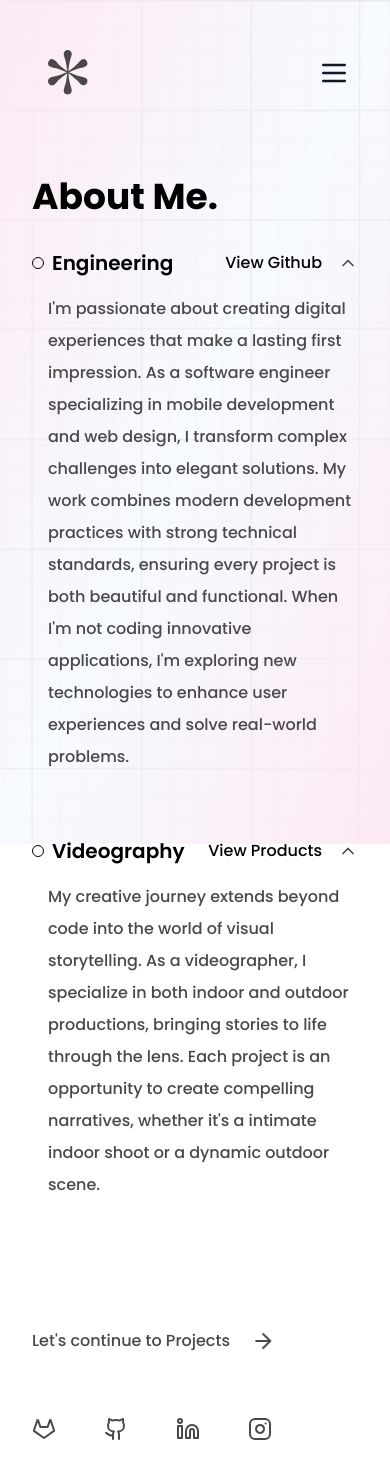
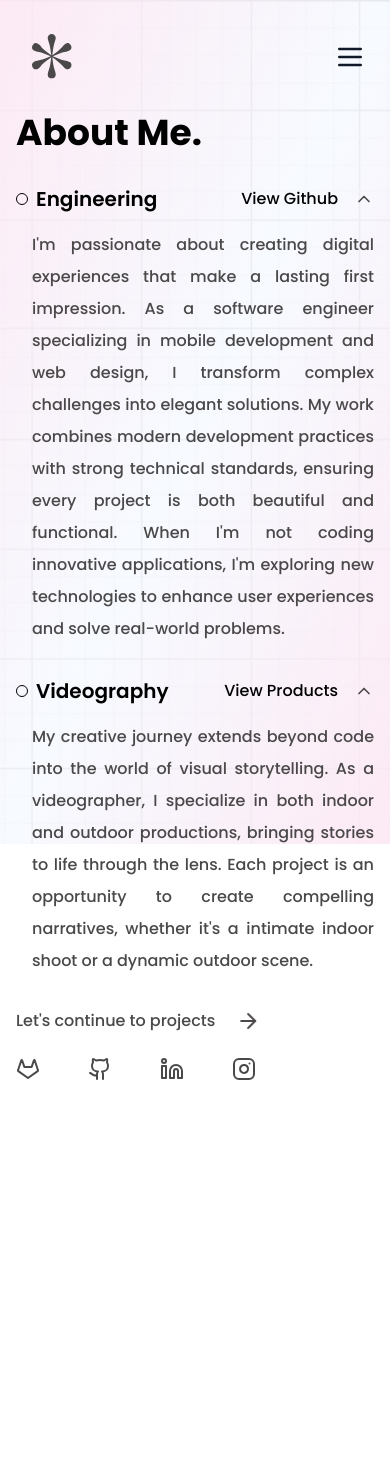
Before and after one commit to NoellaPromise/portifolio, a Next.js app: page /about in a window 390 px wide. After the commit the page ends 1113 px from the top, so only its background shows below. Built offline with nearby package versions, Linux system fonts and the light colour scheme.

Commit message:
implement the reviews on dark mode

```diff
--- a/app/about/page.tsx
+++ b/app/about/page.tsx
@@ -8,9 +8,10 @@ import { AboutSection } from "@/components/aboutSection";
 
 const page = () => {
   return (
-    <div>
+    <div className="min-h-screen flex flex-col">
       <Navbar />
-      <div className="max-w-4xl mx-auto p-8">
+      <main className="flex-1 container mx-auto px-4 pb-8">
+        <div className="max-w-4xl mx-auto text-justify">
           <h1 className="text-4xl text-black font-bold mb-8 dark:text-white">
             About Me.
           </h1>
@@ -24,9 +25,10 @@ const page = () => {
             />
           ))}
         </div>
-      <div className="flex gap-3 max-w-4xl mx-auto p-8">
+
+        <div className="flex gap-3 max-w-4xl mx-auto mt-8">
           <Link href="/projects" className="hover:underline">
-          Let&apos;s continue to Projects
+            Let&apos;s continue to projects
           </Link>
           <Link
             href="/projects"
@@ -35,11 +37,12 @@ const page = () => {
             <ArrowRight />
           </Link>
         </div>
-      <div className="max-w-4xl mx-auto p-8">
+
+        <div className="max-w-4xl mx-auto mt-6">
           <Footer />
         </div>
+      </main>
     </div>
   );
 };
-
  export default page;
--- a/app/contact/page.tsx
+++ b/app/contact/page.tsx
@@ -10,19 +10,19 @@ const ContactPage = () => {
   return (
     <>
       <Navbar />
-      <div className="max-w-4xl mx-auto px-4 py-16">
-        <div className="space-y-12">
+      <div className="max-w-4xl mx-auto px-4 py-2">
+        <div className="space-y-4">
           <h1 className="text-4xl font-bold text-black dark:text-white">Contact.</h1>
           <p className="dark:text-white">
             Get in touch or email me directly on{" "}
-            <span className="font-medium text-black">
+            <span className="font-medium dark:text-gray-300">
               dushakenoella@gmail.com
             </span>
           </p>
 
           <ContactForm />
         </div>
-        <div className="flex gap-5 max-w-4xl mx-auto px-4 py-16 ">
+        <div className="flex gap-5 max-w-4xl mx-auto px-4 py-12">
           <Link href="/" className="hover:underline">
          Go back home
           </Link>
--- a/app/layout.tsx
+++ b/app/layout.tsx
@@ -25,7 +25,7 @@ export default function RootLayout({
   return (
     <html lang="en" suppressHydrationWarning>
       <body
-        className={`${poppins.variable} antialiased relative min-h-screen font-poppins font-medium text-primary-light dark:text-white dark:bg-[#182a38]`}
+        className={`${poppins.variable} antialiased relative min-h-screen font-poppins font-medium text-primary-light dark:text-white dark:bg-[#182a38] dark:font-light`}
       >
         <Providers>
           <div className="fixed inset-0 -z-10">
--- a/app/page.tsx
+++ b/app/page.tsx
@@ -6,22 +6,22 @@ import Footer from "@/components/footer";
 
 export default function Home() {
   return (
-    <div className="md:fixed lg:fixed">
-      <main className="relative">
+    <div className="md:fixed lg:fixed min-h-screen">
+      <main className="relative container mx-auto pr-6">
         <NavBar />
         <div className="flex flex-col justify-center md:p-8 lg:p-4 ml-8 lg:ml-72 tracking-wider font-medium">
           <h1 className="font-semibold text-xl md:text-2xl lg:text-4xl p-4 mb-2 md:mb-4 lg:mb-8 text-secondary-light animate-pulse duration-[3000ms] hover:animate-none dark:text-white">
             AM NOELLA CLAIRE D&apos;ASSISE DUSHAKIMANA
           </h1>
-          <div className="mb-3 p-2 md:mb-8 lg:mb-10 w-full lg:w-4/5 leading-loose ">
+          <div className="mb-3  md:mb-8 lg:mb-10 w-full lg:w-4/5 leading-loose dark:font-light text-justify ">
             <Text />
           </div>
           <div className="flex gap-3">
             <Link
               href="/about"
-              className="mb-4 md:mb-12 lg:mb-12 hover:underline "
+              className="mb-4 md:mb-12 lg:mb-12 hover:underline"
             >
-              See More About Me
+              See more about me
             </Link>
             <Link
               href="/about"
--- a/app/projects/page.tsx
+++ b/app/projects/page.tsx
@@ -9,20 +9,20 @@ const page = () => {
   return (
     <div>
       <Navbar />
-      <div className="max-w-4xl mx-auto p-4 mb-6">
+      <div className="max-w-4xl mx-auto mb-6">
         <h1 className="m-6 text-4xl font-semibold text-blackj dark:text-white ">Projects.</h1>
         <div>
           <ul>
             <li className="flex gap-12 items-center justify-center mb-8">
               <Link
                 href="/projects"
-                className="hover:scale-110 hover:underline underline-offset-4  hover:font-bold"
+                className="hover:scale-110 hover:underline underline-offset-4  hover:font-bold underline font-semibold"
               >
                 Projects
               </Link>
               <Link
                 href="https://www.instagram.com/noella_promise/?hl=en"
-                className="hover:scale-110 hover:underline underline-offset-4 hover:font-bold"
+                className="hover:scale-110  hover:font-bold"
               >
                 Videos
               </Link>
@@ -44,7 +44,7 @@ const page = () => {
       </div>
       <div className="flex gap-3 max-w-4xl mx-auto p-8 ">
         <Link href="/resume" className="hover:underline">
-          Let&apos;s go To my Resume
+          Let&apos;s go to my resume
         </Link>
         <Link
           href="/projects"
--- a/components/aboutSection.tsx
+++ b/components/aboutSection.tsx
@@ -8,18 +8,18 @@ export const AboutSection = ({ title, content, link }: AboutSectionProps) => {
   const [isOpen, setIsOpen] = useState(true);
 
   return (
-    <div className="mb-16">
+    <div className="mb-8">
       <div
         className="flex items-center justify-between mb-4 cursor-pointer"
         onClick={() => setIsOpen(!isOpen)}
       >
         <div className="flex items-center gap-2">
-          <div className="w-3 h-3 rounded-full border border-black "></div>
+          <div className="w-3 h-3 rounded-full border border-black dark:border-gray-300 "></div>
           <h2 className="text-xl text-black font-semibold dark:text-white">{title}</h2>
         </div>
         <div className="flex items-center gap-4">
           {link && (
-            <Link href={link.url} className="text-black hover:underline">
+            <Link href={link.url} className="text-black hover:underline dark:text-gray-300">
               {link.text}
             </Link>
           )}
--- a/components/contactForm/contactForm.tsx
+++ b/components/contactForm/contactForm.tsx
@@ -67,7 +67,7 @@ export const ContactForm = () => {
       <button
         type="submit"
         disabled={isSubmitting}
-        className="px-8 py-4 bg-black text-white rounded-lg hover:bg-gray-800 transition-colors disabled:opacity-50 disabled:cursor-not-allowed flex items-center gap-2"
+        className="px-8 py-4 bg-gray-600 text-white rounded-lg hover:bg-gray-500 transition-colors disabled:opacity-50 disabled:cursor-not-allowed flex items-center gap-2"
       >
         Send Message
         <Send size={20} />
--- a/components/contactForm/formInput.tsx
+++ b/components/contactForm/formInput.tsx
@@ -11,7 +11,7 @@ export const FormInput = ({
 // eslint-disable-next-line @typescript-eslint/no-explicit-any
 }:any) => {
   const baseClasses =
-    "w-full p-4  rounded-lg border border-gray-200 focus:outline-none focus:border-gray-300 focus:bg-white transition-colors dark:text-black";
+    "w-full p-4  rounded-lg border border-gray-200 focus:outline-none focus:border-gray-300 focus:bg-white transition-colors  dark:bg-gray-800";
 
   return type === "textarea" ? (
     <textarea
--- a/components/footer.tsx
+++ b/components/footer.tsx
@@ -6,25 +6,25 @@ const footer = () => {
     <div className="flex gap-12">
       <Link
         href="https://gitlab.com/dushakenoella"
-        className="hover:text-[#182a38] hover:scale-110"
+        className="hover:text-[#182a38] hover:scale-110 dark:hover:text-white"
       >
         <Gitlab />
       </Link>
       <Link
         href="https://github.com/NoellaPromise"
-        className="hover:text-[#182a38] hover:scale-110"
+        className="hover:text-[#182a38] hover:scale-110 dark:hover:text-white"
       >
         <Github />
       </Link>
       <Link
         href="https://www.linkedin.com/in/noella-claire-d-assise-dushakimana/"
-        className="hover:text-[#182a38] hover:scale-110"
+        className="hover:text-[#182a38] hover:scale-110 dark:hover:text-white"
       >
         <Linkedin />
       </Link>
       <Link
         href="https://www.instagram.com/noella_promise/?hl=en"
-        className="hover:text-[#182a38] hover:scale-110"
+        className="hover:text-[#182a38] hover:scale-110 dark:hover:text-white"
       >
         <Instagram />
       </Link>
--- a/components/navbar.tsx
+++ b/components/navbar.tsx
@@ -1,4 +1,3 @@
-// components/navbar.tsx
 "use client";
 import StarIcon from "@/public/Icons/starIcon";
 import Link from "next/link";
@@ -22,7 +21,7 @@ const Navbar = () => {
 
   return (
     <div>
-      <nav className="flex justify-between m-10 dark:text-white">
+      <nav className="flex justify-between m-6 dark:text-white">
         <Link
           href="/"
           className="hover:scale-110 ml-2 md:ml-8 lg:ml-32 z-50 dark:text-white"
@@ -31,7 +30,6 @@ const Navbar = () => {
         </Link>
 
         <div className="flex items-center gap-4 z-50">
-
           <button
             onClick={toggleMenu}
             className="lg:hidden text-gray-900 dark:text-gray-200 focus:outline-none"
@@ -71,7 +69,7 @@ const Navbar = () => {
                 </Link>
               );
             })}
-             <ThemeToggle />
+            <ThemeToggle />
           </div>
         </div>
       </nav>
--- a/components/resume.tsx
+++ /dev/null
@@ -1,12 +0,0 @@
-import React from 'react'
-
-const resume = () => {
-  return (
-    <div>
-      <h1>Resume</h1>
-      <p>This is where I will display my resume</p>
-    </div>
-  )
-}
-
-export default resume
--- a/components/text.tsx
+++ b/components/text.tsx
@@ -8,9 +8,9 @@ const text = () => {
       creating impactful{" "}
       <Link
         href="/projects"
-        className="font-bold text-black hover:underline underline-offset-2"
+        className="font-bold dark:text-gray-400 hover:underline underline-offset-2"
       >
-        SOLUTIONS
+        DIGITAL SOLUTIONS
       </Link>{" "}
       that solve real-world problems. I combine technical expertise with strong
       collaborative skills to build innovative applications. Driven by
@@ -19,7 +19,7 @@ const text = () => {
       Beyond coding, I&apos;m a passionate videographer creating compelling {" "}
       <Link
         href="https://www.instagram.com/noella_promise/?hl=en"
-        className="font-bold text-black hover:underline underline-offset-2"
+        className="font-bold text-black hover:underline underline-offset-2 dark:text-gray-400"
       >
         VISUAL STORIES
       </Link>{" "}
```
Lines whose indentation alone changed are shown as unchanged.
